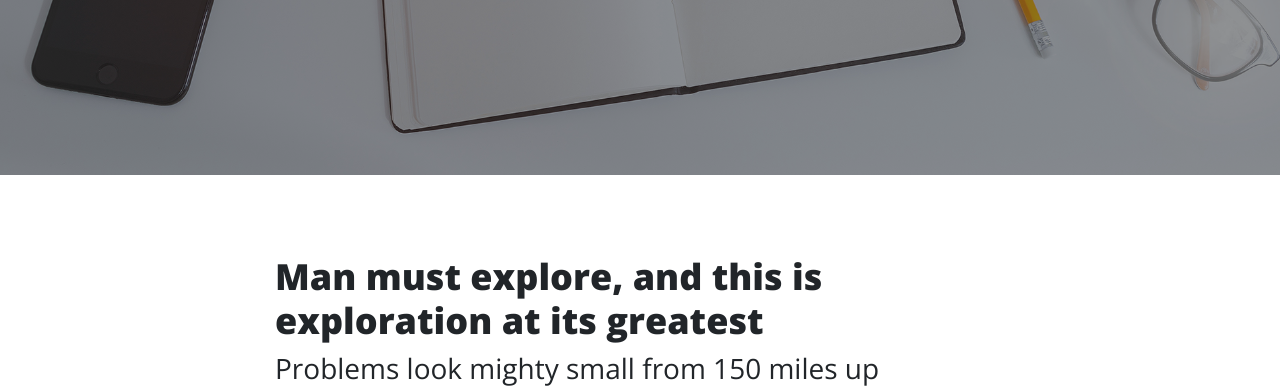
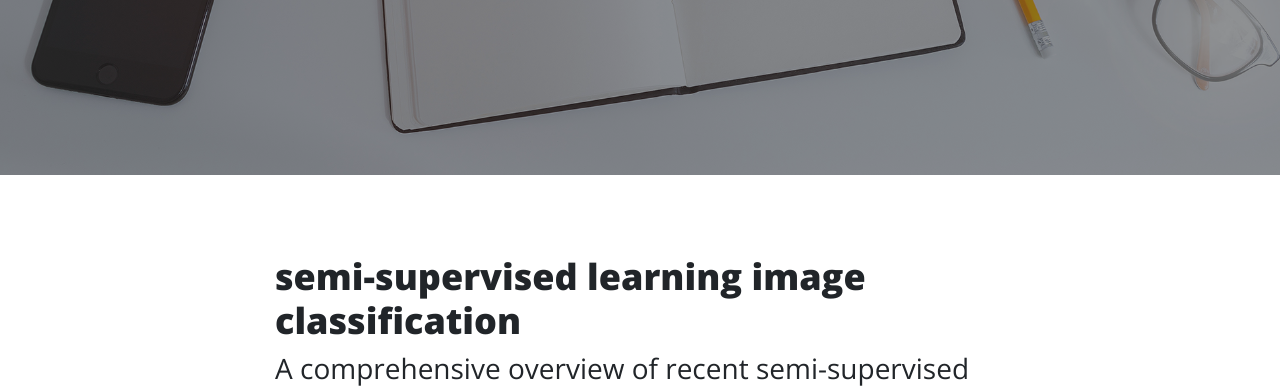
Before and after one commit to mbonyani/mbonyani.github.io, a website: page index.html in a window 1280 px wide. Shown: the part 549-937 px from the top of the page. Drawn offline with nearby package versions, Linux system fonts and the light colour scheme.

Commit message:
Update index.html

```diff
--- a/index.html
+++ b/index.html
@@ -74,10 +74,10 @@
         <div class="post-preview">
           <a href="post.html">
             <h2 class="post-title">
-              Man must explore, and this is exploration at its greatest
+              semi-supervised learning image classification
             </h2>
             <h3 class="post-subtitle">
-              Problems look mighty small from 150 miles up
+              A comprehensive overview of recent semi-supervised learning methods in Computer Vision
             </h3>
           </a>
           <p class="post-meta">Posted by
```
